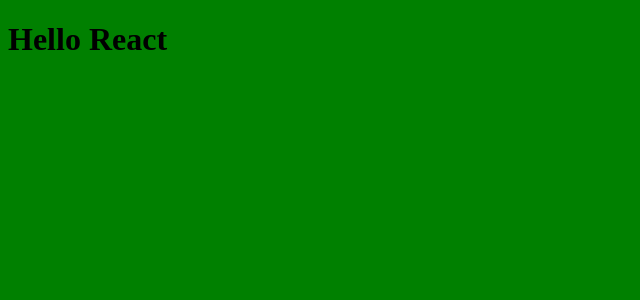
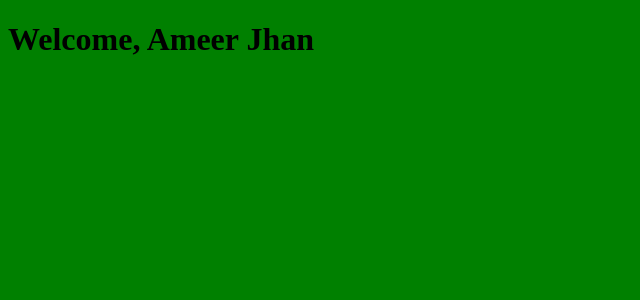
Before and after one commit to ameerthehacker/react-boilerplate, a React app: page / in a window 1280 px wide. Shown: the top 300 px of the page, without its empty margins (0-640 px from the left). Built offline with nearby package versions, Linux system fonts and the light colour scheme.

Commit message:
Add welcome component and tests for it

```diff
--- a/src/App.tsx
+++ b/src/App.tsx
@@ -1,5 +1,7 @@
 import * as React from "react";
 import * as ReactDom from "react-dom";
+// Components
+import { Welcome } from "./components/Welcome/Welcome";
 // CSS assets
 import "./scss/app.scss";
 
@@ -9,7 +11,7 @@
   }
 
   public render() {
-    return <h1>Hello React</h1>;
+    return <Welcome name="Ameer Jhan" />;
   }
 }
 
--- /dev/null
+++ b/src/components/Welcome/Welcome.tsx
@@ -0,0 +1,16 @@
+import * as PropTypes from "prop-types";
+import * as React from "react";
+
+interface IWelcomeProps {
+  name: string;
+}
+
+export class Welcome extends React.Component<IWelcomeProps> {
+  constructor(props: any) {
+    super(props);
+  }
+
+  public render() {
+    return <h1>Welcome, {this.props.name}</h1>;
+  }
+}
--- /dev/null
+++ b/types/enzymeAdapter.d.ts
@@ -0,0 +1 @@
+declare module "enzyme-adapter-react-16";
```
Also changed, not shown: package.json (+4 -3 lines), 3 other files (tests, documents, lock files or other folders).
